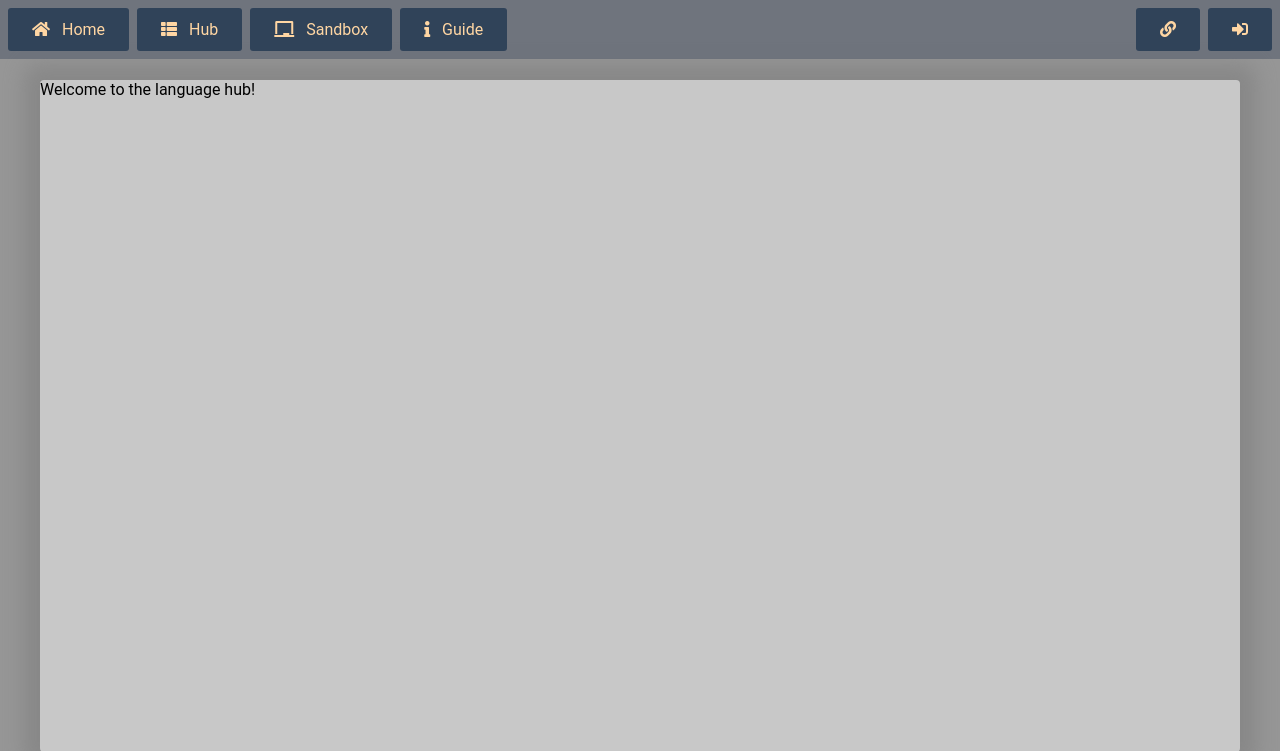
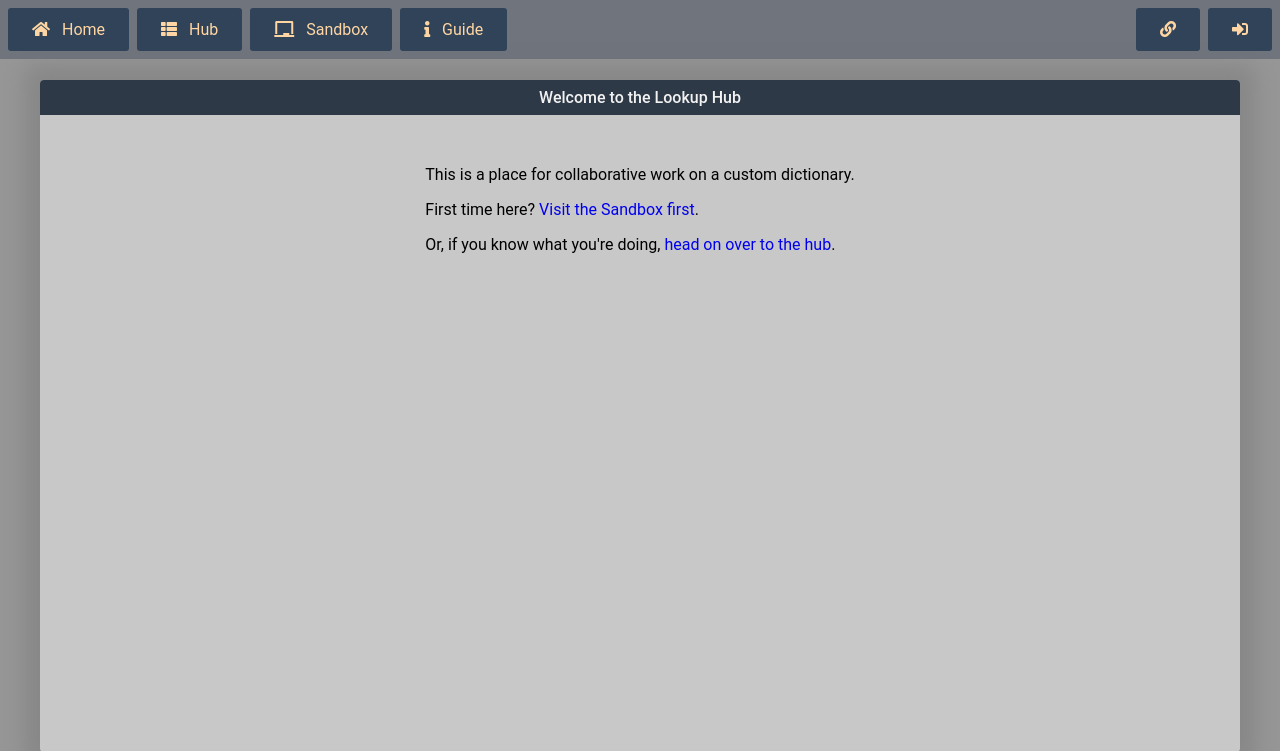
Before and after one commit to aybry/thomann, a Django app: page / in a window 1280 px wide. Shown: the top 751 px of the page. Run offline with Django 3.2, Linux system fonts and the light colour scheme; some libraries are stand-ins or nearby versions.

Commit message:
Fix redirects, pep up home page

```diff
--- a/thomann/lookup_hub/static/lookup_hub/style/base.css
+++ b/thomann/lookup_hub/static/lookup_hub/style/base.css
@@ -50,7 +50,7 @@ a:link:hover > i {
 #grid-body > header {
     background-color: var(--grid-elem-header-bg);
     color: var(--grid-elem-header-text);
-    border-style: solid;
+    /* border-style: solid; */
     border-color: var(--grid-elem-header-border);
     border-width: 1px 0 2px 0;
     padding: 8px 4px;
@@ -183,3 +183,10 @@ input[type="button"]:hover {
     max-width: 500px;
     margin: 50px auto;
 }
+
+#home-container {
+    display: block;
+    width: max-content;
+    max-width: 500px;
+    margin: 50px auto;
+}
--- a/thomann/lookup_hub/templates/lookup_hub/base.html
+++ b/thomann/lookup_hub/templates/lookup_hub/base.html
@@ -33,6 +33,11 @@
     <div id="grid-container">
 
         <div id="grid-body">
+            <header>
+                {% block header %}{% endblock %}
+            </header>
+
+
             {% block body %}
                 Welcome to the language hub!
             {% endblock %}
--- a/thomann/lookup_hub/templates/lookup_hub/dictionary.html
+++ b/thomann/lookup_hub/templates/lookup_hub/dictionary.html
@@ -41,9 +41,9 @@
     </div>
 {% endblock %}
 
+{% block header %}{{ dictionary.name_verbose }}{% endblock %}
 
 {% block body %}
-    <!-- <header>{{ dictionary.name_display }}</header> -->
     <table id="hub-table">
         <thead class="grid-elem de">
             <th></th>
--- a/thomann/lookup_hub/templates/lookup_hub/guide.html
+++ b/thomann/lookup_hub/templates/lookup_hub/guide.html
@@ -2,6 +2,7 @@
 {% load static %}
 
 {% block title %}Lookup Hub Guide{% endblock %}
+{% block header %}Hub Guide{% endblock %}
 
 {% block stylesheets %}
     <link rel="stylesheet" href="{% static 'lookup_hub/style/hub.css' %}">
@@ -14,7 +15,6 @@
 {% endblock %}
 
 {% block body %}
-<header>Hub Guide</header>
 <main id="guide-container">
     <div id="table-container">
         <h2>The Buttons</h2>
--- a/thomann/lookup_hub/templates/lookup_hub/home.html
+++ b/thomann/lookup_hub/templates/lookup_hub/home.html
@@ -1,5 +1,19 @@
 {% extends "lookup_hub/base.html" %}
 
+
+{% block header %}Welcome to the Lookup Hub{% endblock %}
+
+
 {% block body %}
-    Welcome to the language hub!
+<div id="home-container">
+    <p>This is a place for collaborative work on a custom dictionary.</p>
+
+    <p>
+        First time here? <a href="/dictionary/sandbox">Visit the Sandbox first</a>.
+    </p>
+
+    <p>
+        Or, if you know what you're doing, <a href="/dictionary/lookup_hub">head on over to the hub</a>.
+    </p>
+</div>
 {% endblock %}
--- a/thomann/lookup_hub/templates/lookup_hub/login.html
+++ b/thomann/lookup_hub/templates/lookup_hub/login.html
@@ -2,8 +2,8 @@
 
 {% block title %}Login{% endblock %}
 
+{% block header %}Login{% endblock %}
 {% block body %}
-<header>Login</header>
 <main>
     <div id="login-form-container">
         <form method="post">
--- a/thomann/lookup_hub/templates/lookup_hub/topbar.html
+++ b/thomann/lookup_hub/templates/lookup_hub/topbar.html
@@ -34,13 +34,13 @@
         <i class="fas fa-user"></i>
         {{ user.username }}
     </a> -->
-    <a href="/logout" class="menu-button labelless menu-rightmost">
+    <a href="/accounts/logout" class="menu-button labelless menu-rightmost">
         <i class="fas fa-sign-out-alt"></i>
         <!-- Log out -->
     </a>
 
 {% else %}
-    <a href="/login" class="menu-button labelless menu-rightmost">
+    <a href="/accounts/login" class="menu-button labelless menu-rightmost">
         <i class="fas fa-sign-in-alt"></i>
         <!-- Log in -->
     </a>
--- a/thomann/lookup_hub/urls.py
+++ b/thomann/lookup_hub/urls.py
@@ -7,9 +7,11 @@ from . import views
 
 urlpatterns = [
     path("", views.HomeView.as_view(), name="home"),
-    path("login/", auth_views.LoginView.as_view(
-        template_name="lookup_hub/login.html"), name="login"),
-    path("logout/", auth_views.LogoutView.as_view(next_page="home"), name="logout"),
+    path(
+        "accounts/login/",
+        auth_views.LoginView.as_view(template_name="lookup_hub/login.html",),
+        name="login"),
+    path("accounts/logout/", auth_views.LogoutView.as_view(next_page="home"), name="logout"),
     path("dictionary/sandbox", views.SandboxView.as_view(), name="sandbox"),
     path("dictionary/<str:slug>", views.DictionaryView.as_view(), name="dictionary"),
     path("guide/", views.GuideView.as_view(), name="guide"),
--- a/thomann/lookup_hub/views.py
+++ b/thomann/lookup_hub/views.py
@@ -21,7 +21,9 @@ class DictionaryView(LoginRequiredMixin, TemplateView):
         }
 
 
-class SandboxView(DictionaryView):
+class SandboxView(TemplateView):
+    template_name = "lookup_hub/dictionary.html"
+
     def get_context_data(self, **kwargs):
         sandbox_dictionary = models.Dictionary.objects.get(slug="sandbox")
         dictionary_srl = serialisers.DictionarySerialiser(sandbox_dictionary)
--- a/thomann/thomann/settings/base.py
+++ b/thomann/thomann/settings/base.py
@@ -144,3 +144,6 @@ LOGGING = {
         },
     }
 }
+
+
+LOGIN_REDIRECT_URL = "/"
```
